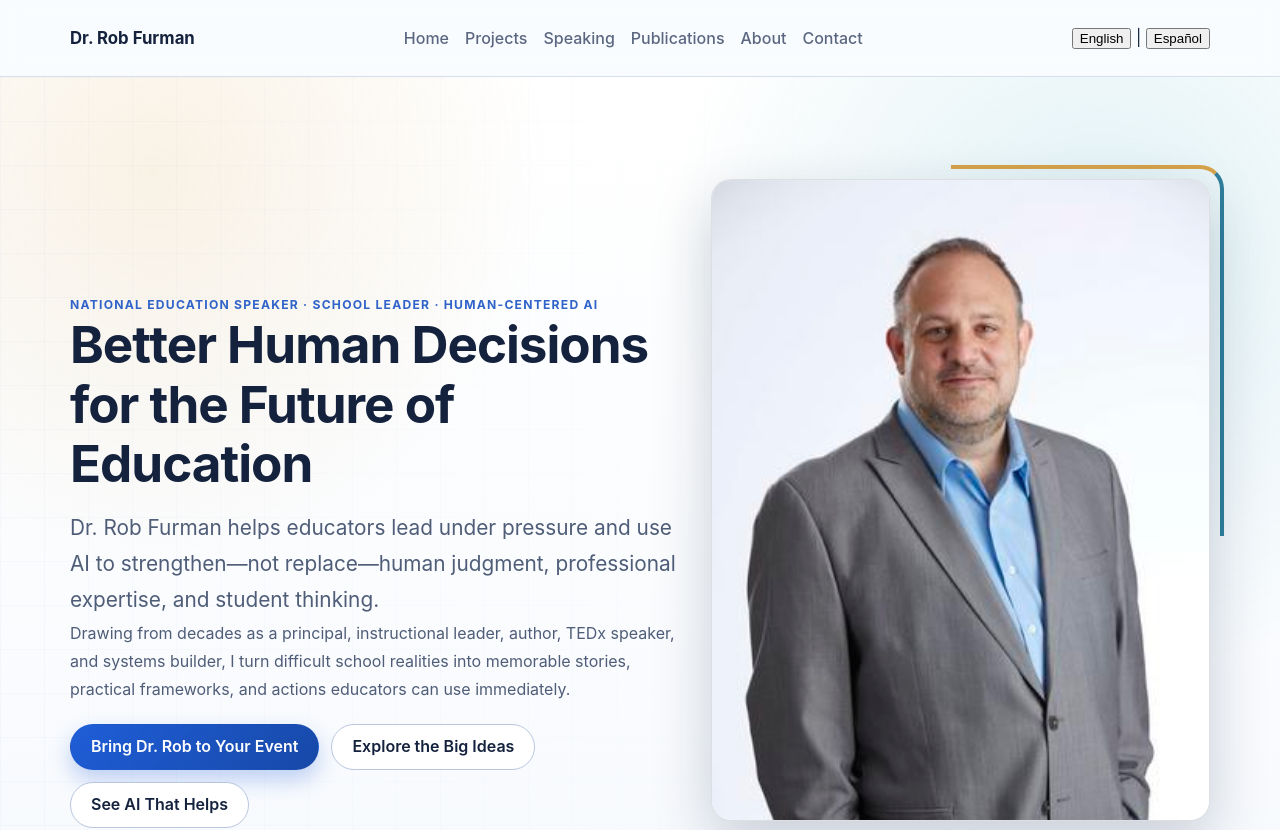
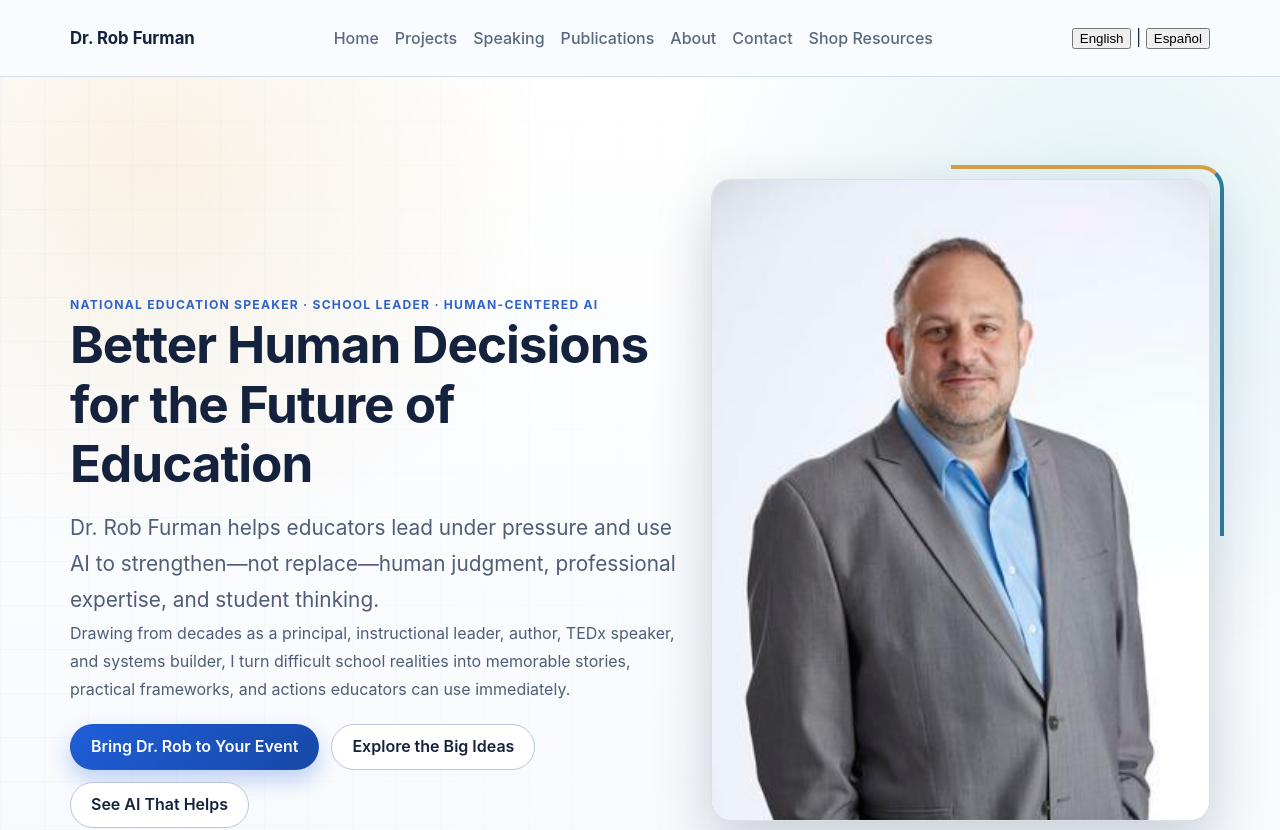
Before and after one commit to DrRobF/rob-furman-portfolio, a Next.js app: page / in a window 1280 px wide. Shown: the top 830 px of the page. Built offline with nearby package versions, Linux system fonts and the light colour scheme.

Commit message:
Add Principal AI Starter Kit purchase path

```diff
--- a/app/components/Header.js
+++ b/app/components/Header.js
@@ -29,6 +29,15 @@ export function Header() {
                 <Link href={href}>{t(key)}</Link>
               </li>
             ))}
+            <li>
+              <Link
+                href="https://drrobfurman.gumroad.com/l/principal_ai_kit?layout=profile"
+                target="_blank"
+                rel="noopener noreferrer"
+              >
+                Shop Resources
+              </Link>
+            </li>
           </ul>
         </nav>
         <LanguageSwitcher />
```
